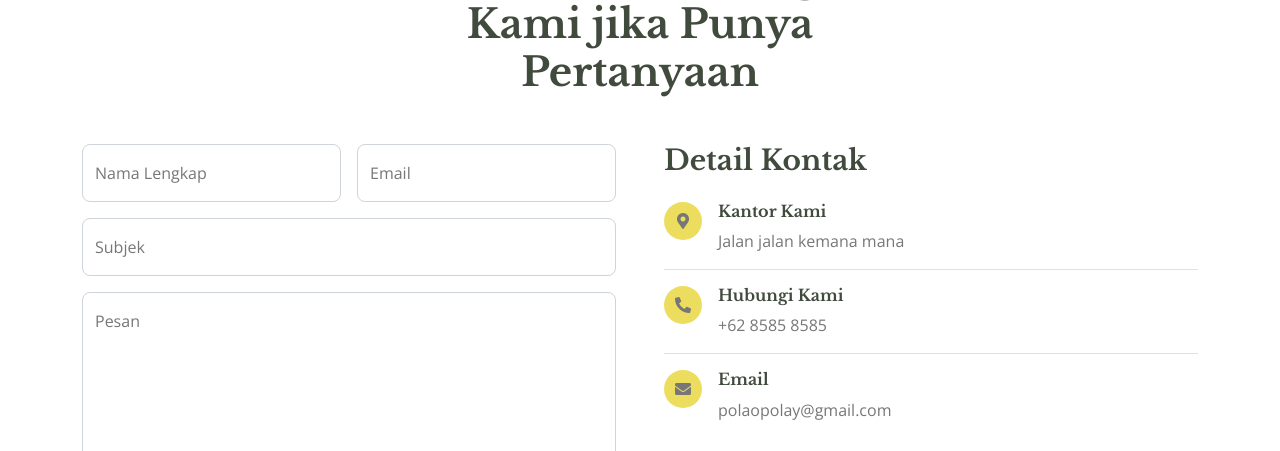
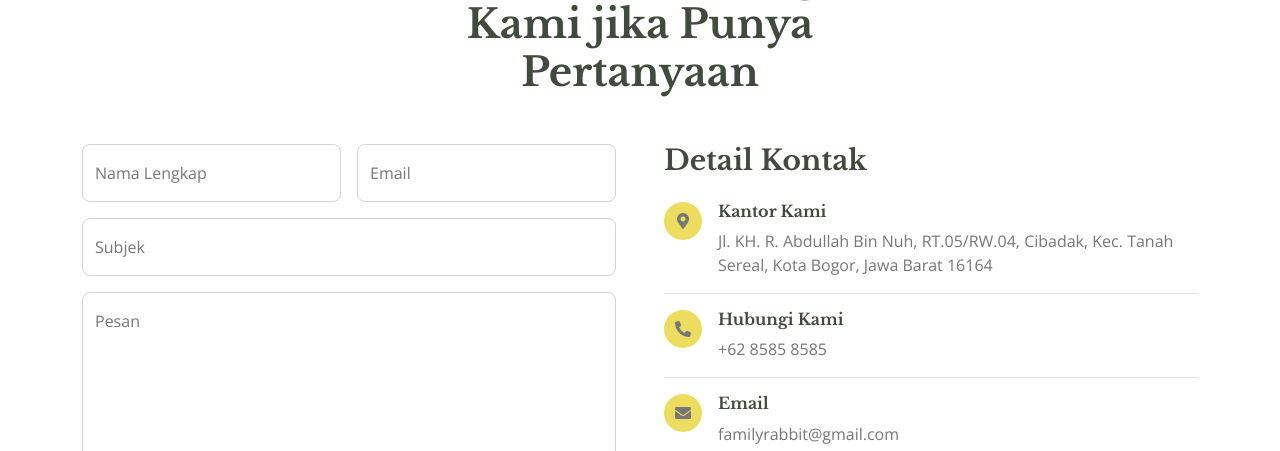
Before and after one commit to patonahh/petshop, a CodeIgniter app: page /petshop/index.php/pengunjung/kontak in a window 1280 px wide. Shown: the part 571-1022 px from the top of the page. Run offline with CodeIgniter, Linux system fonts and the light colour scheme; some libraries are stand-ins or nearby versions.

Commit message:
Update kontak.php

```diff
--- a/application/views/kontak.php
+++ b/application/views/kontak.php
@@ -55,7 +55,7 @@
                         </div>
                         <div class="ms-3">
                             <h6>Kantor Kami</h6>
-                            <span>Jalan jalan kemana mana</span>
+                            <span>Jl. KH. R. Abdullah Bin Nuh, RT.05/RW.04, Cibadak, Kec. Tanah Sereal, Kota Bogor, Jawa Barat 16164</span>
                         </div>
                     </div>
                     <div class="d-flex border-bottom pb-3 mb-3">
@@ -73,7 +73,7 @@
                         </div>
                         <div class="ms-3">
                             <h6>Email</h6>
-                            <span>polaopolay@gmail.com</span>
+                            <span>familyrabbit@gmail.com</span>
                         </div>
                     </div>
 
```
